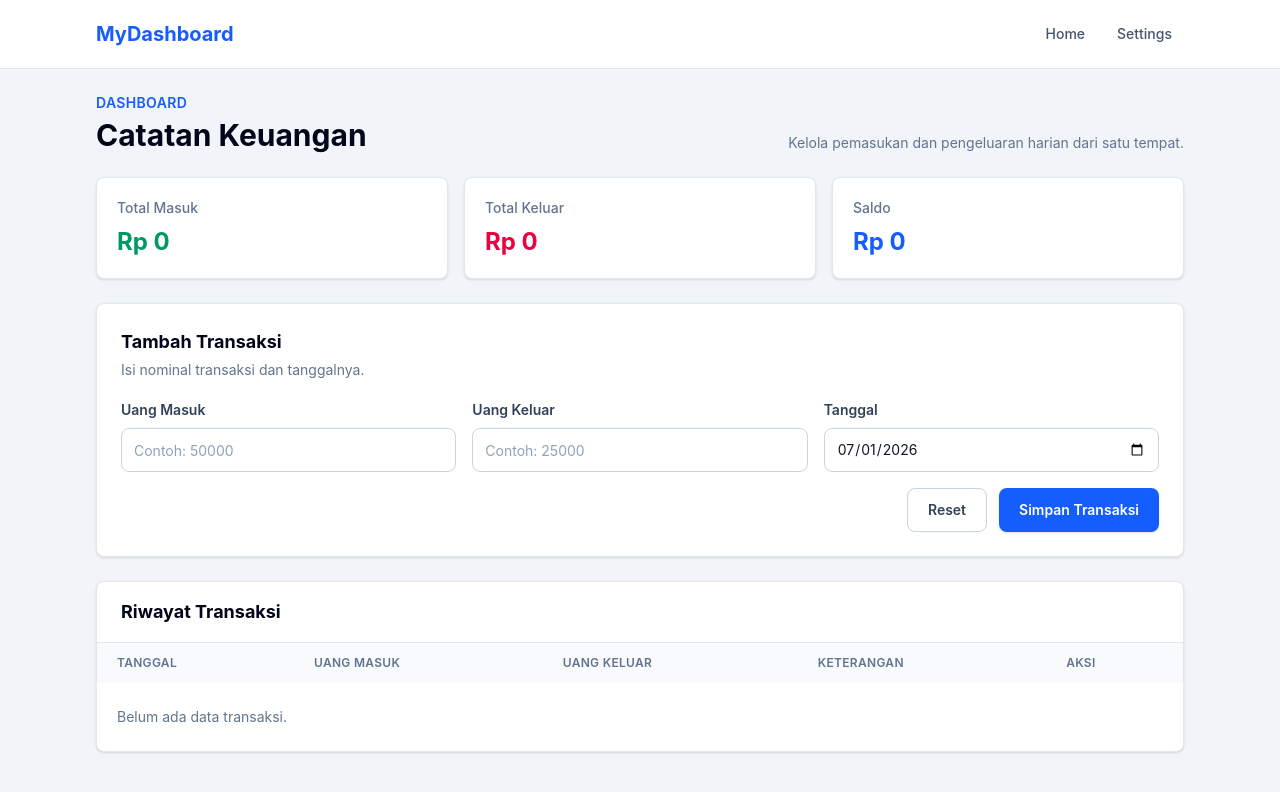
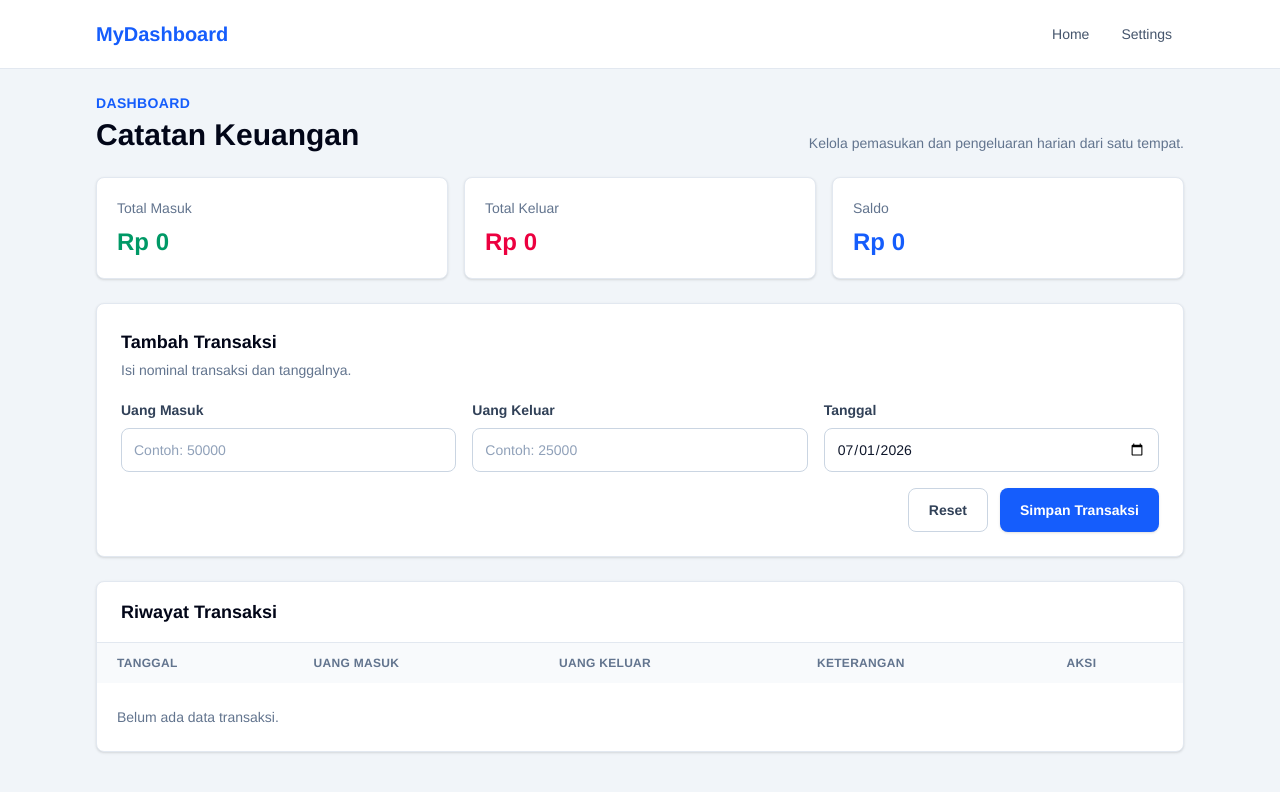
Before and after one commit to guarxx/MoneyManagemt, a website with bundled scripts: page pages/dashboard.html in a window 1280 px wide. Built offline with nearby package versions, Linux system fonts and the light colour scheme.

Commit message:
Menambahkan style font baru yang lebih cocok untuk web

```diff
--- a/styles/landing.css
+++ b/styles/landing.css
@@ -6,3 +6,7 @@
   background-size: cover;
   background-repeat: no-repeat;
 }
+
+body {
+  font-family: 'Franklin Gothic Medium', 'Arial Narrow', Arial, sans-serif;
+}
```
